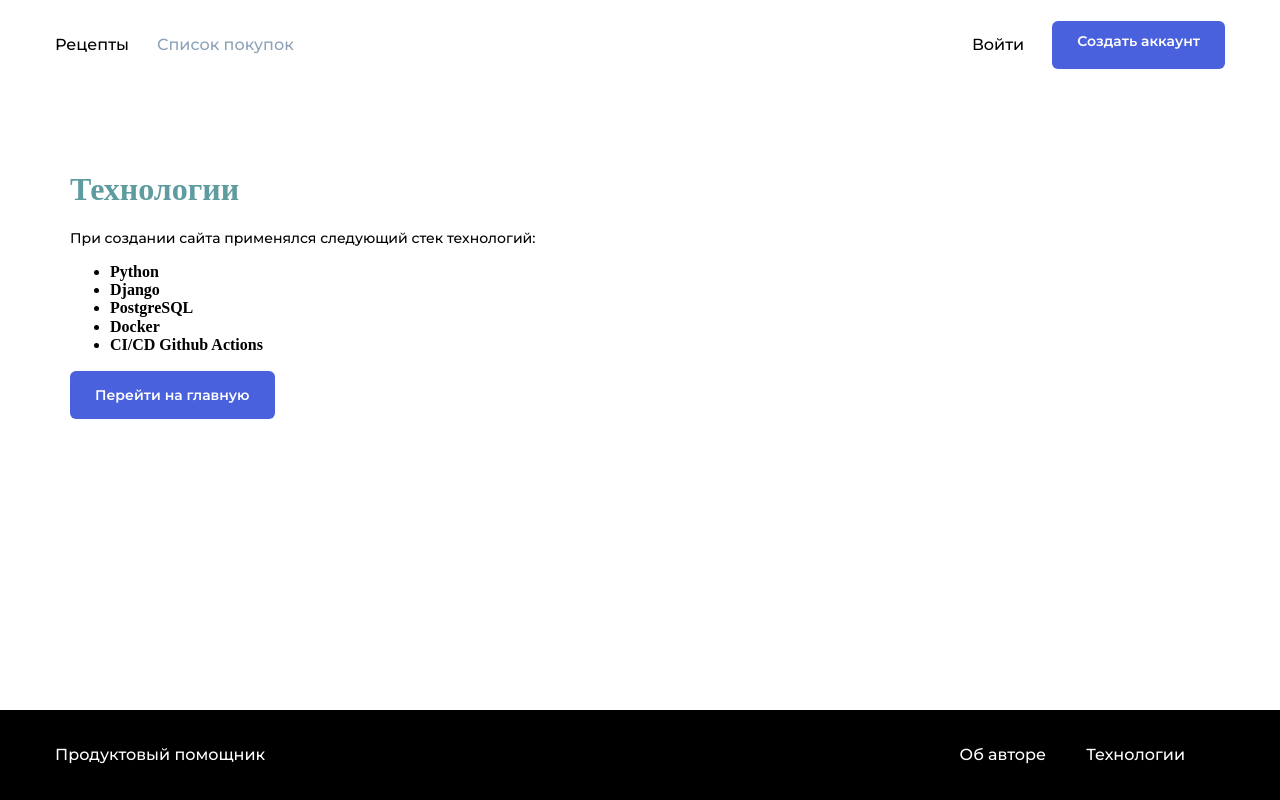
After one commit to mechnotech/foodgram-project, a Django app: page /legal/tech/ in a window 1280 px wide. The commit adds this page. Run offline with Django 3.2, Linux system fonts and the light colour scheme.

Commit message:
about and tech pages created

```diff
--- a/foodgram/settings.py
+++ b/foodgram/settings.py
@@ -22,6 +22,7 @@ INSTALLED_APPS = [
     'users',
     'recipes',
     'api',
+    'legal',
     'debug_toolbar',
     'anymail',
 ]
--- a/foodgram/urls.py
+++ b/foodgram/urls.py
@@ -8,6 +8,7 @@ urlpatterns = [
     path('auth/', include('users.urls')),
     path('auth/', include('django.contrib.auth.urls')),
     path('admin/', admin.site.urls),
+    path('legal/', include('legal.urls')),
 ]
 urlpatterns += [
     path("api/", include("api.urls")),
--- /dev/null
+++ b/legal/apps.py
@@ -0,0 +1,5 @@
+from django.apps import AppConfig
+
+
+class LegalConfig(AppConfig):
+    name = 'legal'
--- /dev/null
+++ b/legal/templates/tech.html
@@ -0,0 +1,33 @@
+{% extends "base.html" %}
+{% load static %}
+{% block title %}Технологии{% endblock %}
+{% block css %}
+    <link rel="stylesheet" href="{% static 'pages/single.css' %}">
+{% endblock css %}
+{% block content %}
+<main class="main container">
+    <div class="custom-center-block">
+         <div class="main__header">
+            <h1 class="main__title" style="color: #5e9ca0;" >Технологии</h1>
+        </div>
+
+            <p class="single-card__text">При создании сайта применялся следующий стек технологий:</p>
+            <ul>
+            <li><strong>Python</strong></li>
+            <li><strong>Django</strong></li>
+            <li><strong>PostgreSQL</strong></li>
+            <li><strong>Docker</strong></li>
+                <li><strong>CI/CD Github Actions</strong></li>
+
+            </ul>
+
+
+        <div class="custom-button-block">
+            <form>
+            <button class="button button_style_blue" formaction="{%  url 'index' %}">Перейти на главную</button>
+            </form>
+        </div>
+    </div>
+</main>
+
+{% endblock %}
--- /dev/null
+++ b/legal/urls.py
@@ -0,0 +1,8 @@
+from django.urls import path
+
+from . import views
+
+urlpatterns = [
+    path('about/', views.about, name='about'),
+    path('tech/', views.tech, name='tech'),
+]
--- /dev/null
+++ b/legal/views.py
@@ -0,0 +1,9 @@
+from django.shortcuts import render
+
+
+def about(request):
+    return render(request, 'about.html')
+
+
+def tech(request):
+    return render(request, 'tech.html')
--- a/recipes/templates/footer.html
+++ b/recipes/templates/footer.html
@@ -2,8 +2,8 @@
         <div class="footer__container container">
             <a href="#" class="footer__brand link">Продуктовый помощник</a>
             <ul class="footer__items">
-                <li class="footer__item"><a href="#" class="footer__link link">Об авторе </a></li>
-                <li class="footer__item"><a href="#" class="footer__link link">Технологии</a></li>
+                <li class="footer__item"><a href="{% url 'about' %}" class="footer__link link">Об авторе </a></li>
+                <li class="footer__item"><a href="{% url 'tech' %}" class="footer__link link">Технологии</a></li>
             </ul>
         </div>
 </footer>
```
Also changed, not shown: legal/templates/about.html (added, +31 -0 lines), legal/__init__.py (added), legal/migrations/__init__.py (added), legal/static/images/my_cat.jpg (added), legal/static/images/telegram.png (added).
